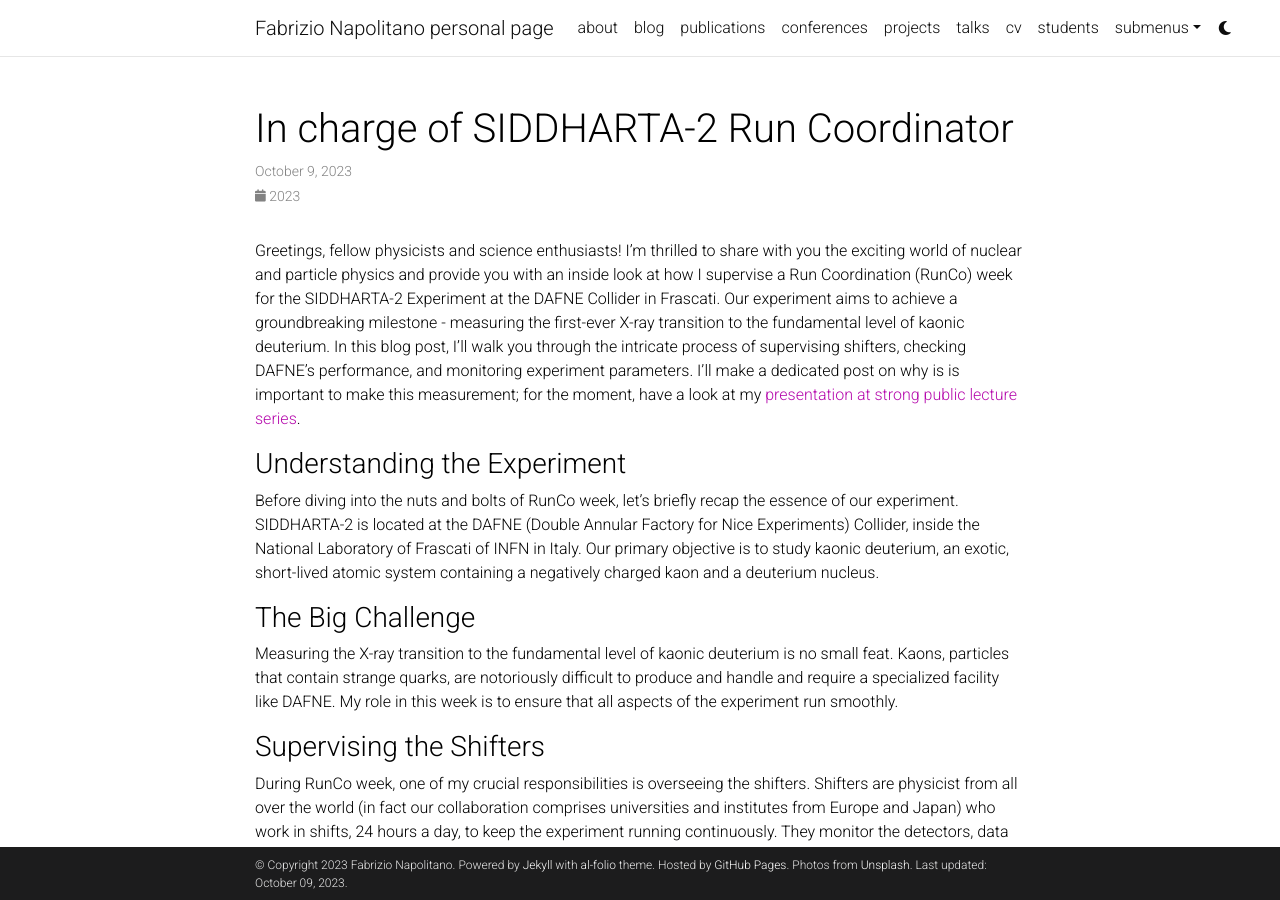
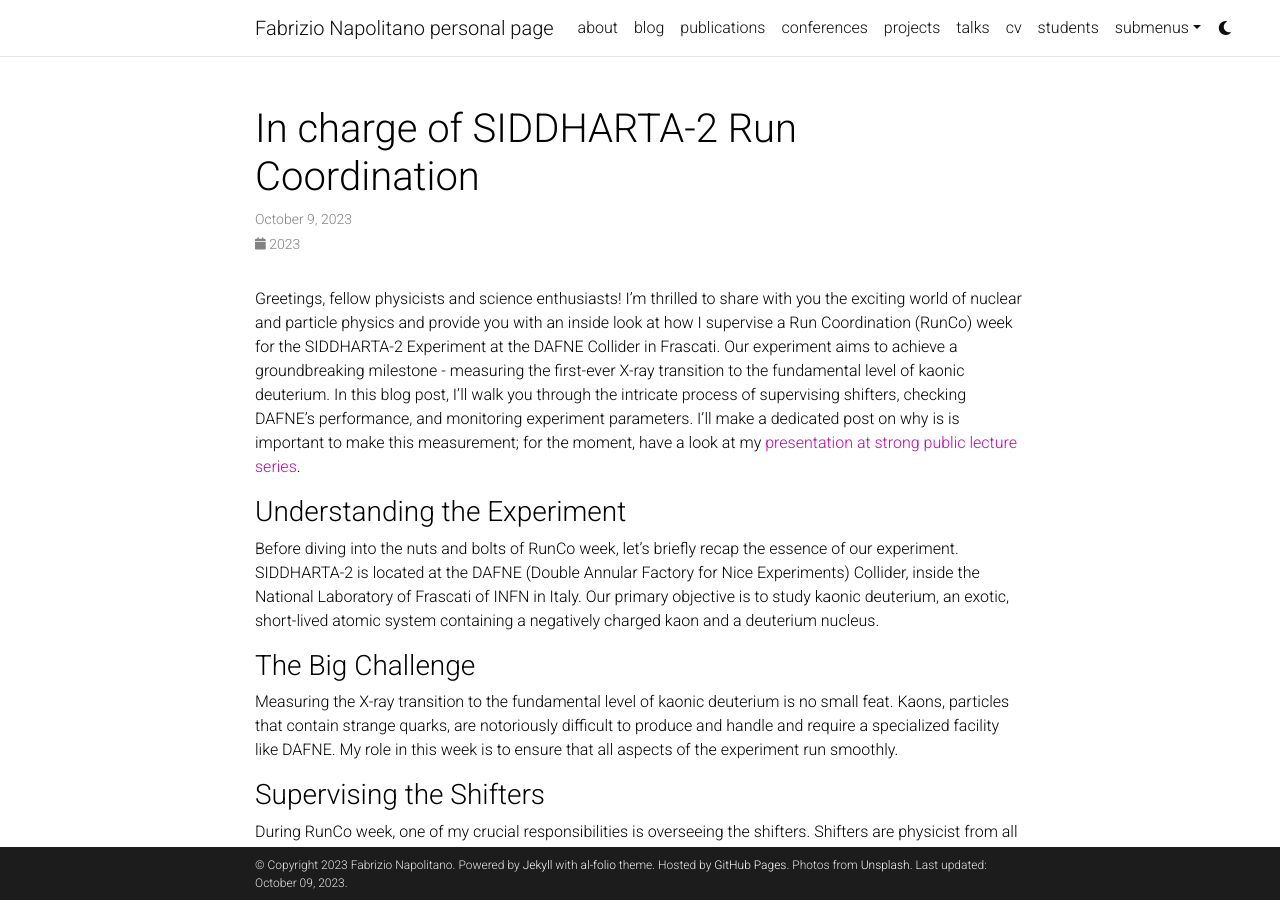
Before and after one commit to fabnap/personal, a Jekyll site: the page built from _news/announcement_3.md, in a window 1280 px wide and 900 px high. Built offline with Jekyll 4.4.1, drawn with Linux system fonts in a browser that asks for light colours; comment, search, counter and statistics services are not loaded; a style sheet for code colours, icons or effects is not loaded.

Commit message:
google site verifiation

```diff
--- a/_config.yml
+++ b/_config.yml
@@ -113,7 +113,7 @@
 google_analytics:  # your Google Analytics measurement ID (format: G-XXXXXXXXXX)
 cronitor_analytics:  # cronitor RUM analytics site ID (format: XXXXXXXXX)
 
-google_site_verification:  # your google-site-verification ID (Google Search Console)
+google_site_verification: VcyH_ZrXaHdlhrcv5nYDB_2XaDin1d8cwY3birwSNB0 # your google-site-verification ID (Google Search Console)
 bing_site_verification:  # out your bing-site-verification ID (Bing Webmaster)
 
 # -----------------------------------------------------------------------------
@@ -359,8 +359,8 @@
 # -----------------------------------------------------------------------------
 
 enable_google_analytics:    false  # enables google analytics
-enable_cronitor_analytics: false  # enables cronitor RUM analytics
-enable_google_verification: false  # enables google site verification
+enable_cronitor_analytics:  false  # enables cronitor RUM analytics
+enable_google_verification: true  # enables google site verification
 enable_bing_verification:   false  # enables bing site verification
 enable_masonry:             true   # enables automatic project cards arrangement
 enable_math:                true   # enables math typesetting (uses MathJax)
--- a/_news/announcement_3.md
+++ b/_news/announcement_3.md
@@ -1,6 +1,6 @@
 ---
 layout: post
-title: In charge of SIDDHARTA-2 Run Coordinator
+title: In charge of SIDDHARTA-2 Run Coordination
 date: 2023-10-09 09:00:00+0200
 inline: false
 related_posts: false
```
